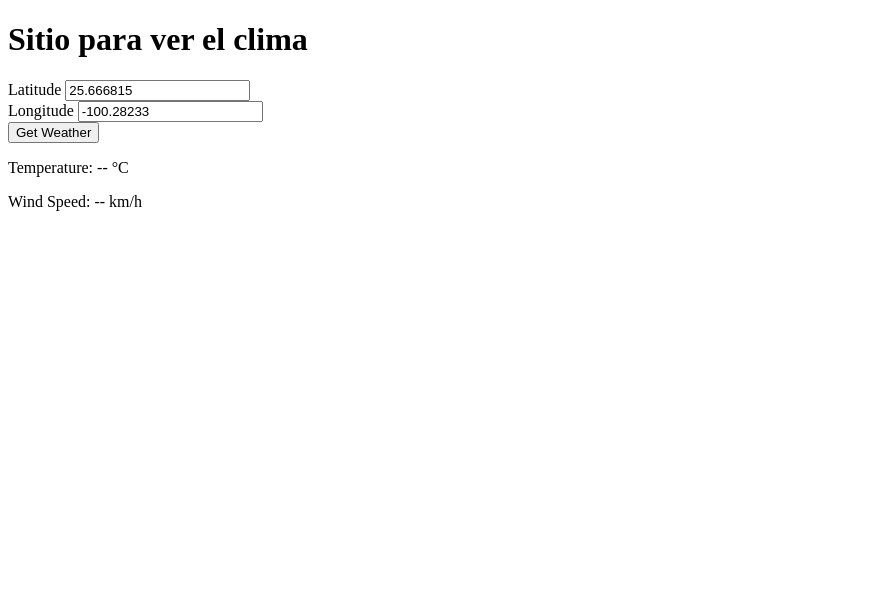
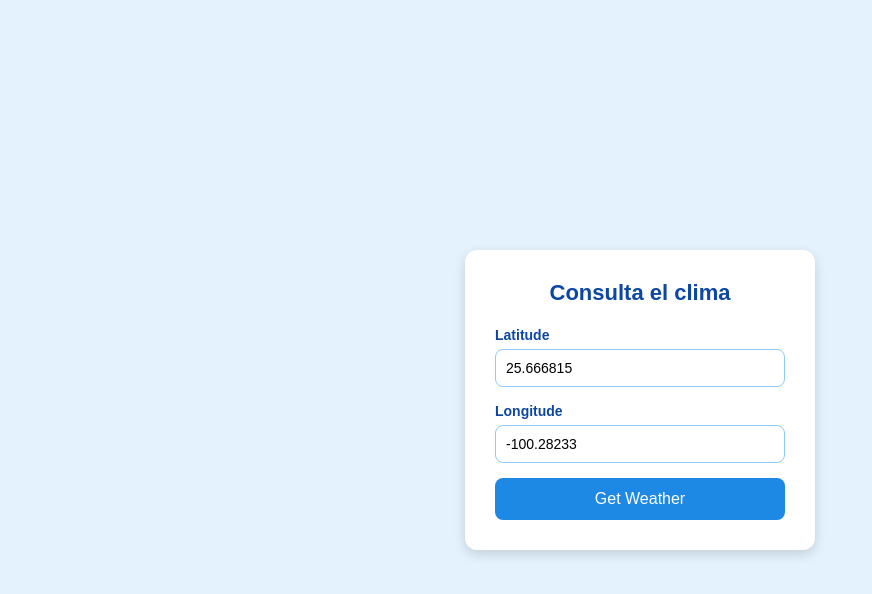
Before and after one commit to mttzDan/LAB-Clima, a plain HTML site: page index.html in a window 1280 px wide. Shown: the whole page, without its empty margins (0-872 px from the left). Drawn offline with Linux system fonts and the light colour scheme.

Commit message:
feat: Visualizacion CSS

```diff
--- a/index.html
+++ b/index.html
@@ -9,7 +9,7 @@
 <body>
 
     <main class="weather-container">
-        <h1>Sitio para ver el clima</h1>
+        <h1>Consulta el clima</h1>
 
         <div class="input-group">
             <label for="latitude-input">Latitude</label>
--- a/styles.css
+++ b/styles.css
@@ -0,0 +1,101 @@
+/* Reset simple */
+* {
+    margin: 0;
+    padding: 0;
+    box-sizing: border-box;
+    font-family: Arial, Helvetica, sans-serif;
+}
+
+body {
+    background: #e3f2fd; /* azul claro */
+    display: flex;
+    justify-content: center;
+    align-items: center;
+    min-height: 100vh;
+}
+
+/* Contenedor principal */
+.weather-container {
+    background: white;
+    padding: 30px;
+    width: 350px;
+    border-radius: 12px;
+    box-shadow: 0 4px 12px rgba(0, 0, 0, 0.15);
+    text-align: center;
+}
+
+.weather-container h1 {
+    margin-bottom: 20px;
+    font-size: 22px;
+    color: #0d47a1; /* azul más fuerte */
+}
+
+/* Inputs */
+.input-group {
+    margin-bottom: 15px;
+    text-align: left;
+}
+
+label {
+    font-weight: bold;
+    font-size: 14px;
+    color: #0d47a1;
+}
+
+input {
+    width: 100%;
+    margin-top: 5px;
+    padding: 10px;
+    border: 1px solid #90caf9;
+    border-radius: 8px;
+    font-size: 14px;
+    outline: none;
+    transition: 0.2s;
+}
+
+input:focus {
+    border-color: #1e88e5;
+    box-shadow: 0 0 5px rgba(30, 136, 229, 0.4);
+}
+
+/* Botón */
+.btn-primary {
+    background: #1e88e5;
+    color: white;
+    border: none;
+    padding: 12px 20px;
+    width: 100%;
+    font-size: 16px;
+    border-radius: 8px;
+    cursor: pointer;
+    transition: 0.2s;
+}
+
+.btn-primary:hover {
+    background: #1565c0;
+}
+
+/* Caja de resultados */
+.result-box {
+    margin-top: 20px;
+    padding: 15px;
+    background: #e3f2fd;
+    border-radius: 8px;
+    border-left: 4px solid #1e88e5;
+    text-align: left;
+}
+
+.hidden {
+    display: none;
+}
+
+.result-box p {
+    margin-bottom: 8px;
+    font-size: 16px;
+    color: #0d47a1;
+}
+
+.result-box span {
+    font-weight: bold;
+    color: #0d47a1;
+}
```
